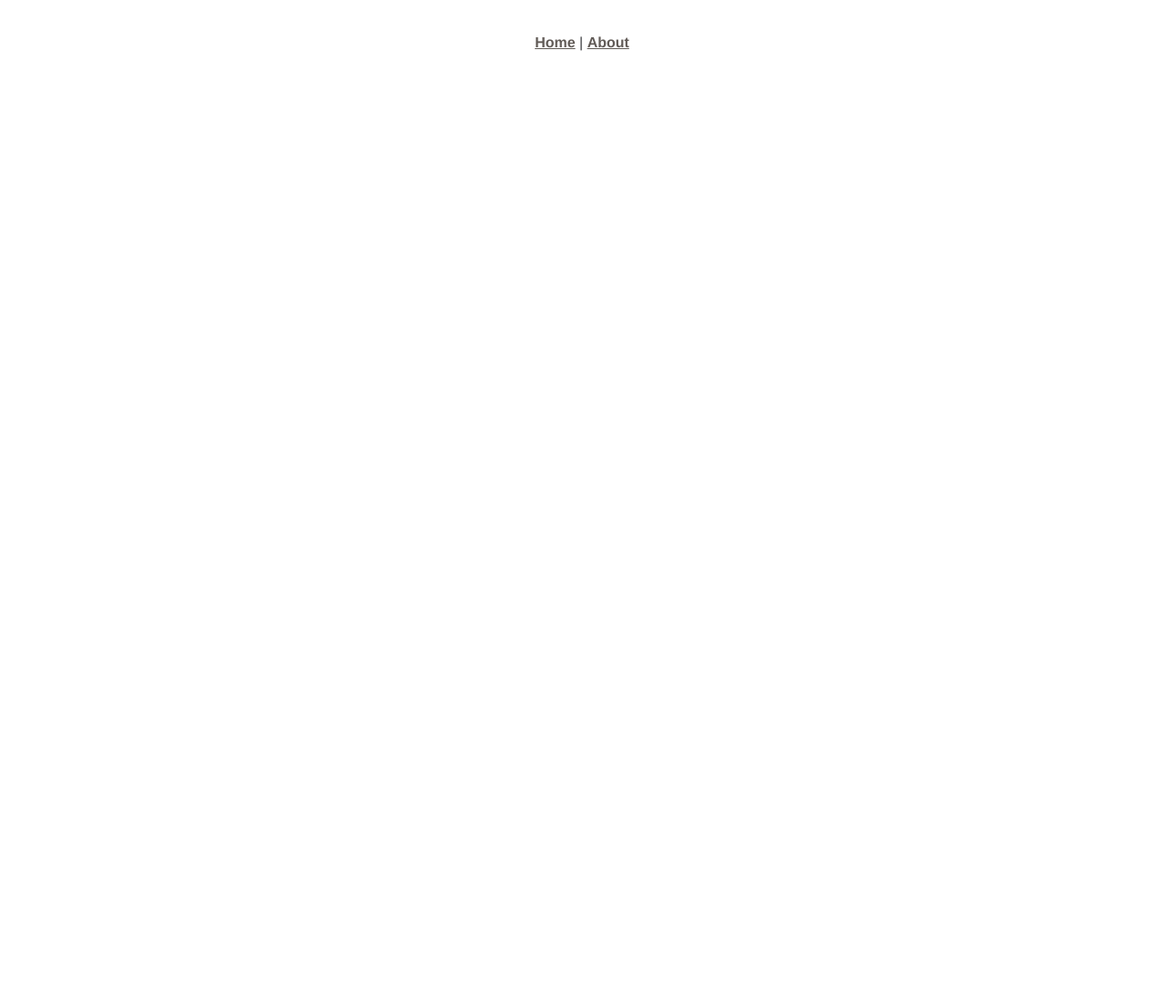
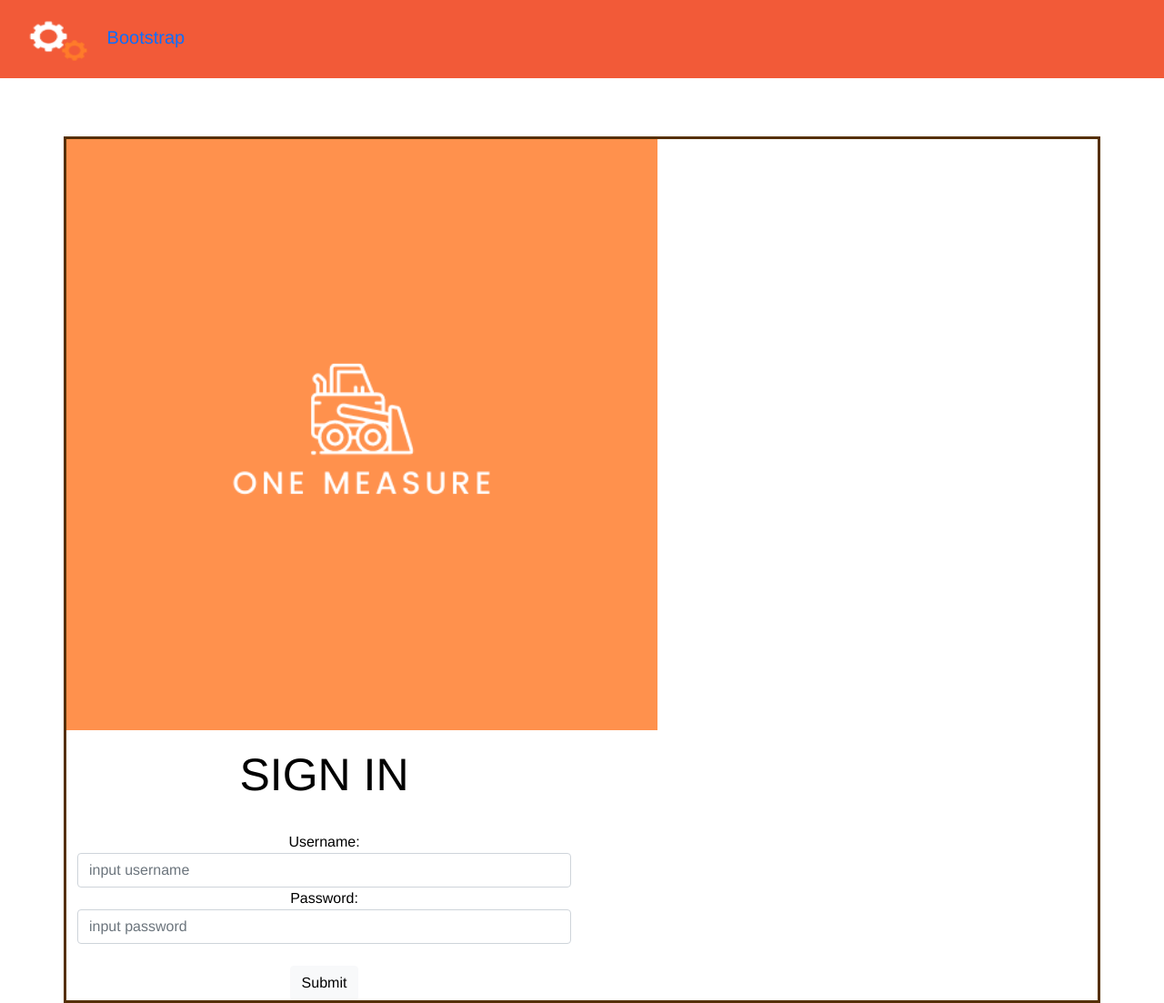
Before and after one commit to SE-senior-project/Frontend, a Vue app: page /login in a window 1280 px wide. Before the commit this address had no page. Shown: the whole page at 91% size. Before the commit the page ends 800 px from the top, so only its background shows below. Built offline with nearby package versions, Linux system fonts and the light colour scheme.

Commit message:
Login first draft

```diff
--- a/package.json
+++ b/package.json
@@ -8,6 +8,9 @@
     "lint": "vue-cli-service lint"
   },
   "dependencies": {
+    "@ivanv/vue-collapse-transition": "^1.0.2",
+    "@popperjs/core": "^2.11.5",
+    "bootstrap": "^5.1.3",
     "core-js": "^3.8.3",
     "vue": "^3.2.13",
     "vue-router": "^4.0.3",
--- a/src/App.vue
+++ b/src/App.vue
@@ -1,11 +1,20 @@
 <template>
-  <nav>
+  <!-- <nav>
     <router-link to="/">Home</router-link> |
     <router-link to="/about">About</router-link>
+    #F25A38
+  </nav> -->
+
+  <nav class="navbar navbar-expand-lg" style="background-color: #f25a38">
+    <div class="container-fluid">
+      <a class="navbar-brand" href="#">
+        <img src="../src/assets/logonav.png" alt="" width="100" height="60" />
+        Bootstrap
+      </a>
+    </div>
   </nav>
   <router-view />
 </template>
-
 <style>
 #app {
   font-family: Avenir, Helvetica, Arial, sans-serif;
@@ -14,17 +23,19 @@
   text-align: center;
   color: #212326de;
 }
+nav {
+  background-color: #f25a38;
+}
+/* nav {
+  padding: 30px;
+} */
 
-nav {
-  padding: 30px;
-}
-
-nav a {
+/* nav a {
   font-weight: bold;
   color: #524c47e9;
 }
 
 nav a.router-link-exact-active {
   color: #f25a38;
-}
+} */
 </style>
--- a/src/main.js
+++ b/src/main.js
@@ -1,6 +1,7 @@
 import { createApp } from "vue";
 import App from "./App.vue";
 import router from "./router";
-import store from "./store";
+import GStore from "./store";
+import "bootstrap/dist/css/bootstrap.css";
 
-createApp(App).use(store).use(router).mount("#app");
+createApp(App).provide("GStore", GStore).use(router).mount("#app");
--- a/src/router/index.js
+++ b/src/router/index.js
@@ -1,7 +1,13 @@
 import { createRouter, createWebHistory } from "vue-router";
 import HomeView from "../views/HomeView.vue";
+import OnemeasureLogin from "../views/OnemeasureLogin.vue";
 
 const routes = [
+  {
+    path: "/login",
+    name: "login",
+    component: OnemeasureLogin,
+  },
   {
     path: "/",
     name: "home",
--- /dev/null
+++ b/src/services/OneMeasureService.js
@@ -0,0 +1,53 @@
+import apiClient from "./AxiosClient.js";
+
+export default {
+  inject: ["GStore"],
+  Move() {
+    return this.$router.reload();
+  },
+  UnMarktoData(data) {
+    return apiClient.post("/unmark_data", {
+      id: data.id,
+    });
+  },
+  MarktoData(data) {
+    return apiClient.post("/mark_data", {
+      userid: data.userid,
+      Ingredients: data.Ingredients,
+      title: data.title,
+      recipe: data.recipe,
+      image: data.image,
+    });
+  },
+  Get_MarktoData(userid) {
+    return apiClient.get("/get_mark_data/" + userid);
+  },
+  SearchFav(query, userid) {
+    console.log("SearchFav");
+    return apiClient.post("/mark_search", {
+      query: query,
+      userid: userid,
+    });
+  },
+  SearchName(query) {
+    console.log("searchname");
+    return apiClient.post("/title_name", {
+      query: query,
+    });
+  },
+  SearchIngredient(query) {
+    console.log("searchIngredient");
+    return apiClient.post("/ingredients", {
+      query: query,
+    });
+  },
+  Login(data) {
+    console.log(data);
+    console.log(data.username);
+    console.log(data.password);
+    return apiClient.post("/Login", {
+      username: data.username,
+      password: data.password,
+    });
+  },
+};
--- a/src/store/index.js
+++ b/src/store/index.js
@@ -1,9 +1,22 @@
-import { createStore } from "vuex";
+// import { createStore } from "vuex";
 
-export default createStore({
-  state: {},
-  getters: {},
-  mutations: {},
-  actions: {},
-  modules: {},
+// export default createStore({
+//   state: {},
+//   getters: {},
+//   mutations: {},
+//   actions: {},
+//   modules: {},
+// });
+
+import { reactive } from "vue";
+export default reactive({
+  flashMessage: "",
+  patient: null,
+  user: null,
+  item: null,
+  Keepdata: [],
+  Deldata: [],
+  currentUser: null,
+  currentUserid: null,
+  currentmarkdata: null,
 });
--- /dev/null
+++ b/src/views/OnemeasureLogin.vue
@@ -0,0 +1,152 @@
+<template>
+  <div class="container">
+    <div class="row">
+      <div class="col-md-6" id="logo"></div>
+      <div class="col-md-6">
+        <form>
+          <h2>SIGN IN</h2>
+          <br />
+          <div class="form-group">
+            <label for="exampleInputPassword1">Username:</label>
+            <input
+              class="form-control"
+              type="text"
+              placeholder="input username"
+              v-model="username"
+            />
+          </div>
+          <div class="form-group">
+            <label for="exampleInputPassword1">Password:</label>
+            <input
+              type="password"
+              class="form-control"
+              id="exampleInputPassword1"
+              placeholder="input password"
+              v-model="password"
+            />
+          </div>
+          <br />
+          <button type="submit" class="btn btn-light">Submit</button>
+        </form>
+      </div>
+    </div>
+  </div>
+
+  <!-- <form @submit.prevent="onLogin"> -->
+</template>
+
+<script>
+// import Service from "../services/OneMeasureService.js";
+export default {
+  name: "OnemeasureLogin",
+  //   inject: ["GStore"],
+  //   components: {},
+  data() {
+    return {
+      username: "",
+      password: "",
+      checked: null,
+    };
+  },
+
+  //   methods: {
+  //     onLogin() {
+  //       let data = {
+  //         username: this.username,
+  //         password: this.password,
+  //       };
+  //       Service.Login(data)
+  //         .then((response) => {
+  //           this.GStore.currentUserid = response.data[0].userid;
+  //           this.GStore.currentUser = response.data[0].user;
+  //           this.checked = response.data[0].check;
+  //           console.log(this.checked);
+  //           if (this.checked == true) {
+  //             this.$router.push({
+  //               name: "Searchlist",
+  //             });
+  //           } else {
+  //             location.reload();
+  //           }
+  //         })
+  //         .catch((error) => {
+  //           console.log(error);
+  //         });
+  //     },
+  //   }
+};
+</script>
+
+<style scoped>
+.container-fluid {
+  border: 1px solid rgb(60, 74, 125);
+}
+#fuildtemplate {
+  padding-left: 150px;
+  padding-right: 150px;
+}
+h2 {
+  padding-top: 0.5cm;
+  font-size: 50px;
+  text-align: center;
+}
+#con2 {
+  background-size: cover;
+  border-top: 1px solid rgb(60, 74, 125);
+  border-left: 1px solid rgb(60, 74, 125);
+  border-right: 1px solid rgb(60, 74, 125);
+  border-bottom: 1px solid rgb(60, 74, 125);
+}
+#logo {
+  background: url("../assets/LogoOnemeasure.png");
+  background-size: cover;
+  height: 650px;
+  width: 650px;
+  /* border-right: 3px solid rgb(85, 48, 3); */
+}
+.container {
+  margin-top: 5%;
+  color: black;
+  background-size: cover;
+  border-top: 3px solid rgb(85, 48, 3);
+  border-left: 3px solid rgb(85, 48, 3);
+  border-right: 3px solid rgb(85, 48, 3);
+  border-bottom: 3px solid rgb(85, 48, 3);
+  height: 100%;
+}
+/* ::selection {
+  color: blue;
+  background-color: slateblue;
+}
+
+#text {
+  color: black;
+  text-shadow: 2px 2px rgba(77, 108, 202, 0.755);
+  font-style: italic;
+}
+
+#text2 {
+  color: black;
+  text-shadow: 2px 2px rgba(77, 108, 202, 0.755);
+  font-style: italic;
+  transition: all 0.5s;
+}
+#text2:hover {
+  color: rgb(24, 24, 91);
+  border-bottom: 2px solid rgb(39, 39, 138);
+  font-style: italic;
+}
+
+#text1 {
+  color: rgb(51, 51, 194);
+  text-shadow: 2px 2px rgba(77, 108, 202, 0.755);
+  font-style: italic;
+  transition: all 0.5s;
+}
+
+#text1:hover {
+  color: rgb(24, 24, 91);
+  border-bottom: 2px solid rgb(39, 39, 138);
+  font-style: italic;
+} */
+</style>
```
Also changed, not shown: src/services/AxiosClient.js (added, +12 -0 lines), src/services/AxiosInterceptorSetup.js (added, +13 -0 lines), src/assets/logonav.png (added), 1 other file (tests, documents, lock files or other folders).
